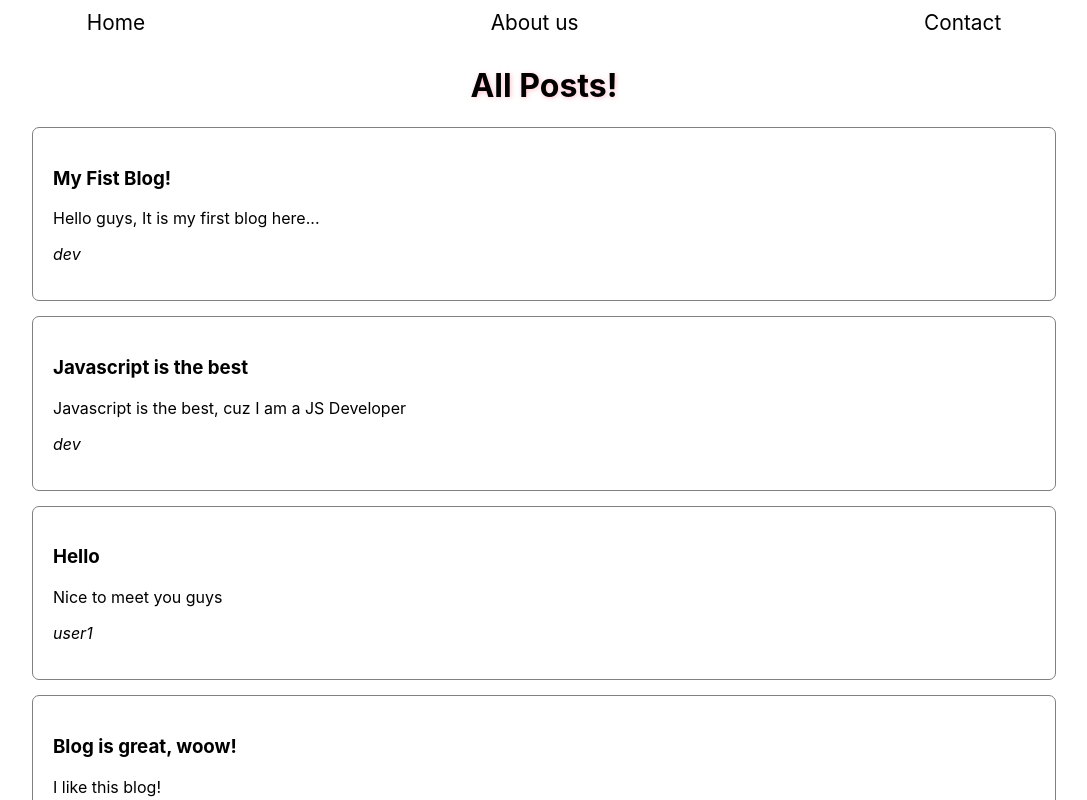
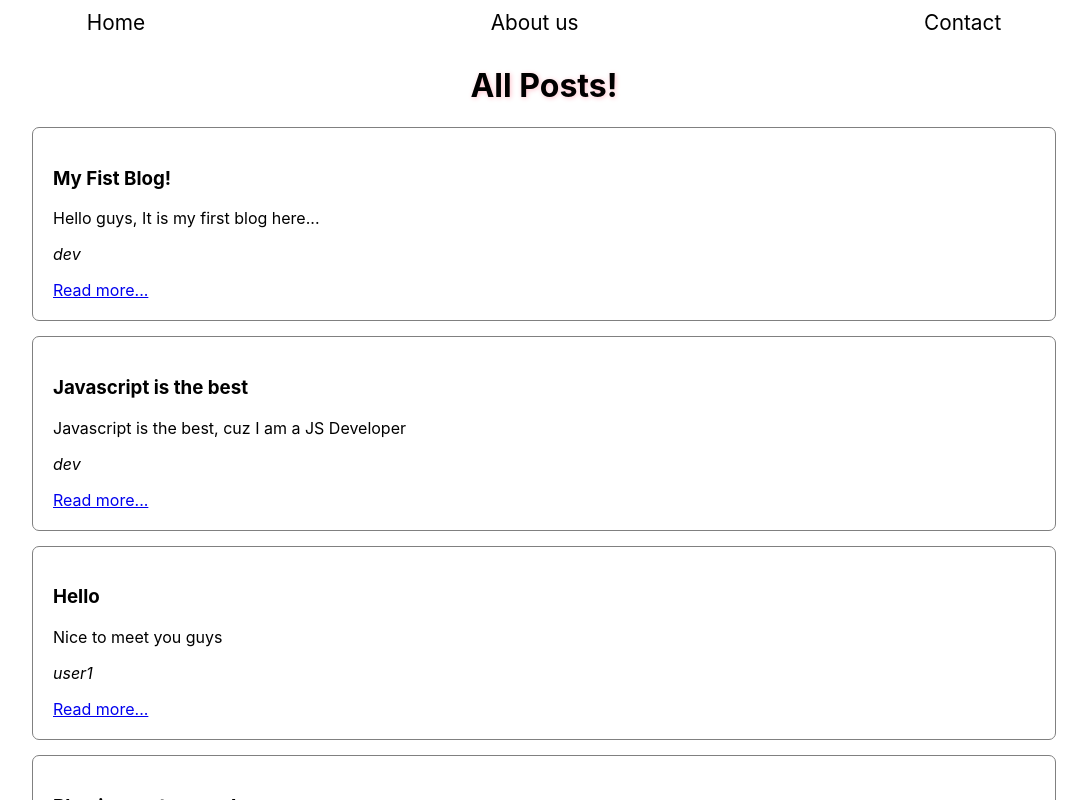
Before and after one commit to lamalqahtani/Blog-with-react, a React (Create React App) app: page / in a window 1280 px wide. Shown: the top 800 px of the page, without its empty margins (96-1183 px from the left). Built offline with nearby package versions, Linux system fonts and the light colour scheme; data requests are answered from the project's data file; the HTML template or start-up script is replaced by a standard one.

Commit message:
Adding rout for each post to display its details by the use of Link and use params to get the id of each post

```diff
--- a/src/App.js
+++ b/src/App.js
@@ -15,7 +15,7 @@ function App() {
             <Route path='/' element={<Home/>} />
             <Route path='/about' element={<About/>} />
             <Route path='/contact' element={<Contact/>} />
-            <Route path='/post/details' element={<PostDetails/>} />
+            <Route path='/post/details/:id' element={<PostDetails/>} />
           </Routes>
         </div>
       </div>
--- a/src/BlogList.js
+++ b/src/BlogList.js
@@ -1,6 +1,7 @@
+import {Link} from 'react-router-dom';
+
 function BlogList(props){
     const blogs = props.blogs;
-    // const handleDelete = props.handleDelete;
     return (
         <div className="posts">
         {blogs.map((blog)=>
@@ -8,7 +9,7 @@ function BlogList(props){
                 <h3>{blog.title}</h3>
                 <p>{blog.description}</p>
                 <p> <em>{blog.author}</em></p>
-                {/* <button onClick={()=>handleDelete(blog.id)}>delete blog</button> */}
+                <Link to={`/post/details/${blog.id}`}>Read more...</Link>
             </div>)}
         </div>
      );
--- a/src/PostDetails.js
+++ b/src/PostDetails.js
@@ -1,8 +1,9 @@
+import { useParams } from "react-router-dom";
 import useFetch from "./useFetch";
 
 const PostDetails = () => {
-    const {data,isPending,error} = useFetch('http://localhost:8000/posts/1');
-    console.log(data);
+    const {id} = useParams();
+    const {data,isPending,error} = useFetch(`http://localhost:8000/posts/${id}`);
     return (
     <>
         <h2>Hello from post details</h2>
```
